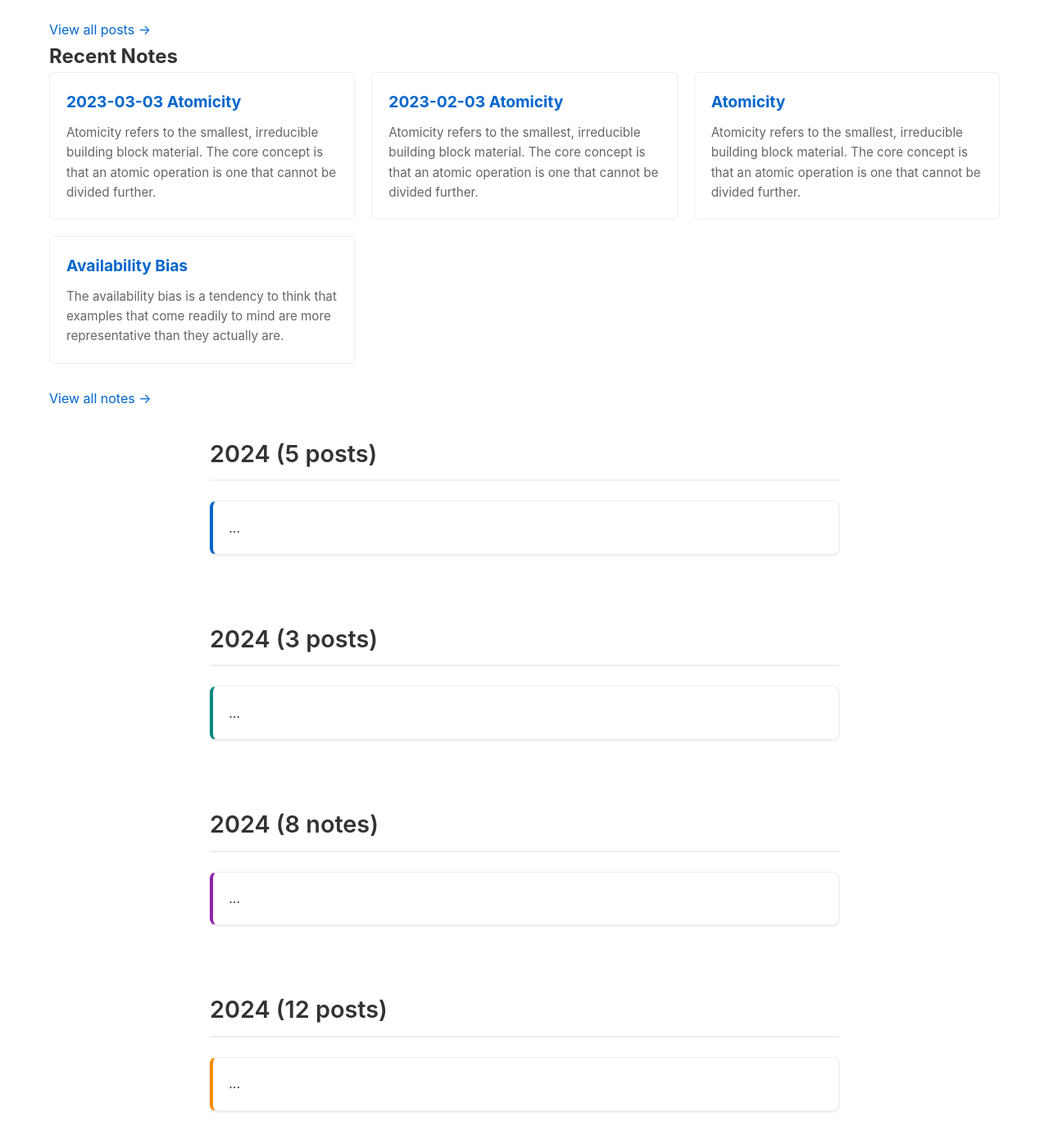
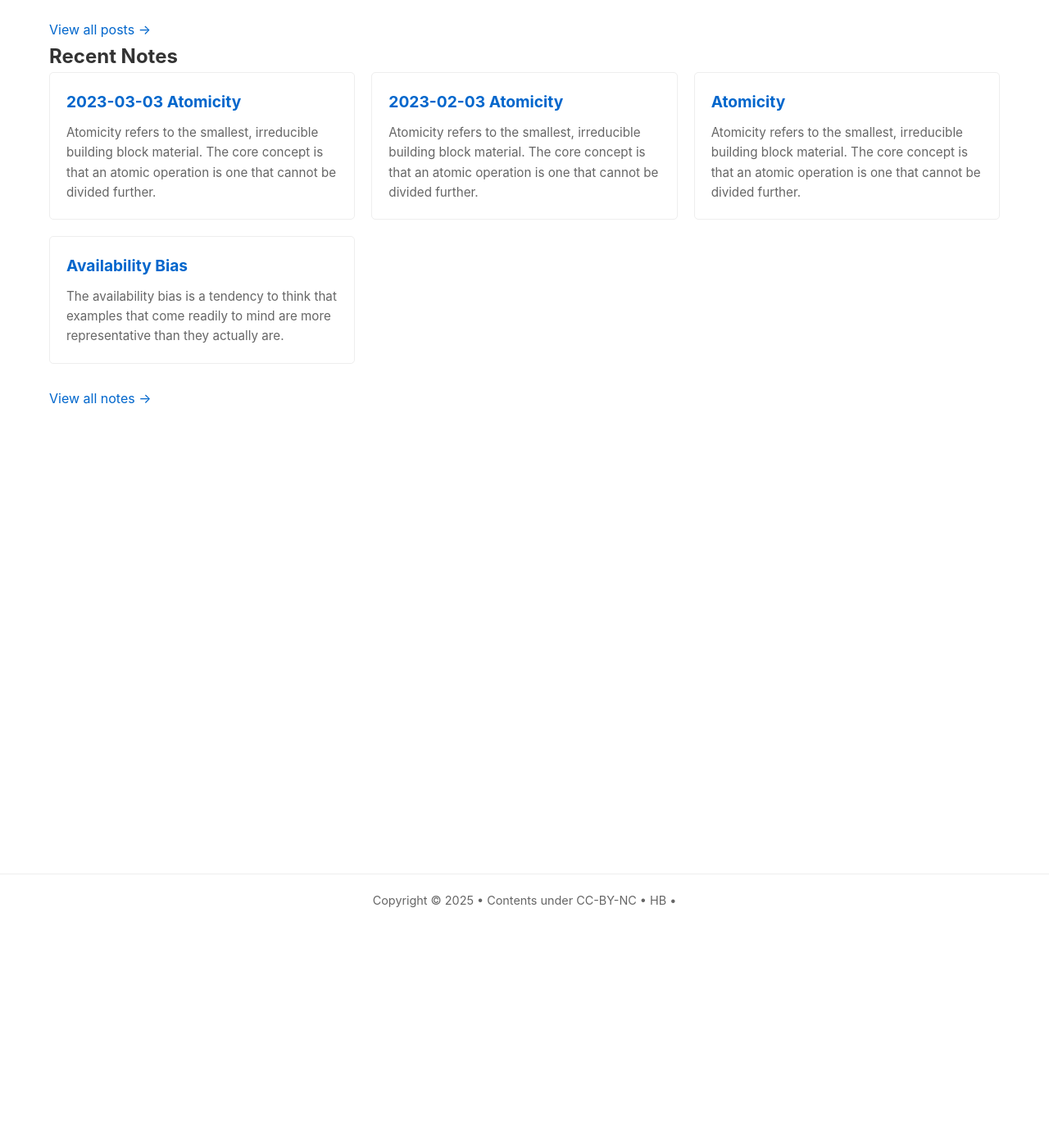
Before and after one commit to HelloPages/blog, a Jekyll site: the page built from home.html, in a window 1280 px wide and 1400 px high, scrolled down 273 px. Shown: the top 1396 px of the window at 82% size. Built offline with Jekyll 4.4.1, drawn with Linux system fonts in a browser that asks for light colours.

Commit message:
Update home.html

```diff
--- a/home.html
+++ b/home.html
@@ -24,44 +24,6 @@ permalink: /home/
     </section>
   </div>
          <!--  test  -->
-  <!-- Archive 页面 -->
-<div class="archive">
-  <div class="archive-year">
-    <h2>2024 (5 posts)</h2>
-    <ul class="post-list">
-      <li>...</li>
-    </ul>
-  </div>
-</div>
 
-<!-- Posts 页面 -->
-<div class="posts">
-  <div class="posts-year">
-    <h2>2024 (3 posts)</h2>
-    <ul class="post-list">
-      <li>...</li>
-    </ul>
-  </div>
-</div>
-
-<!-- Notes 页面 -->
-<div class="notes">
-  <div class="notes-year">
-    <h2>2024 (8 notes)</h2>
-    <ul class="post-list">
-      <li>...</li>
-    </ul>
-  </div>
-</div>
-
-<!-- Microblog 页面 -->
-<div class="microblog">
-  <div class="microblog-year">
-    <h2>2024 (12 posts)</h2>
-    <ul class="post-list">
-      <li>...</li>
-    </ul>
-  </div>
-</div>
          <!--  test  -->
 </div>
```
